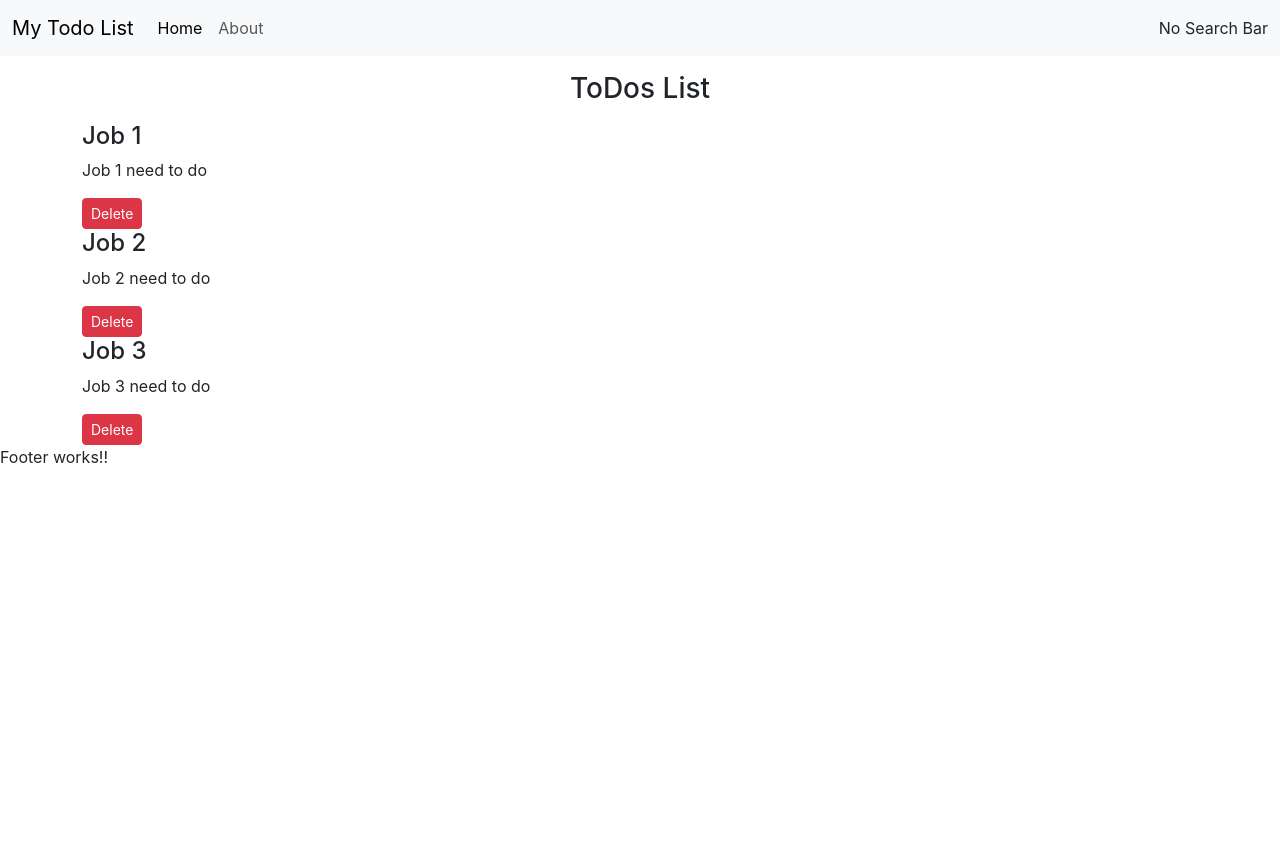
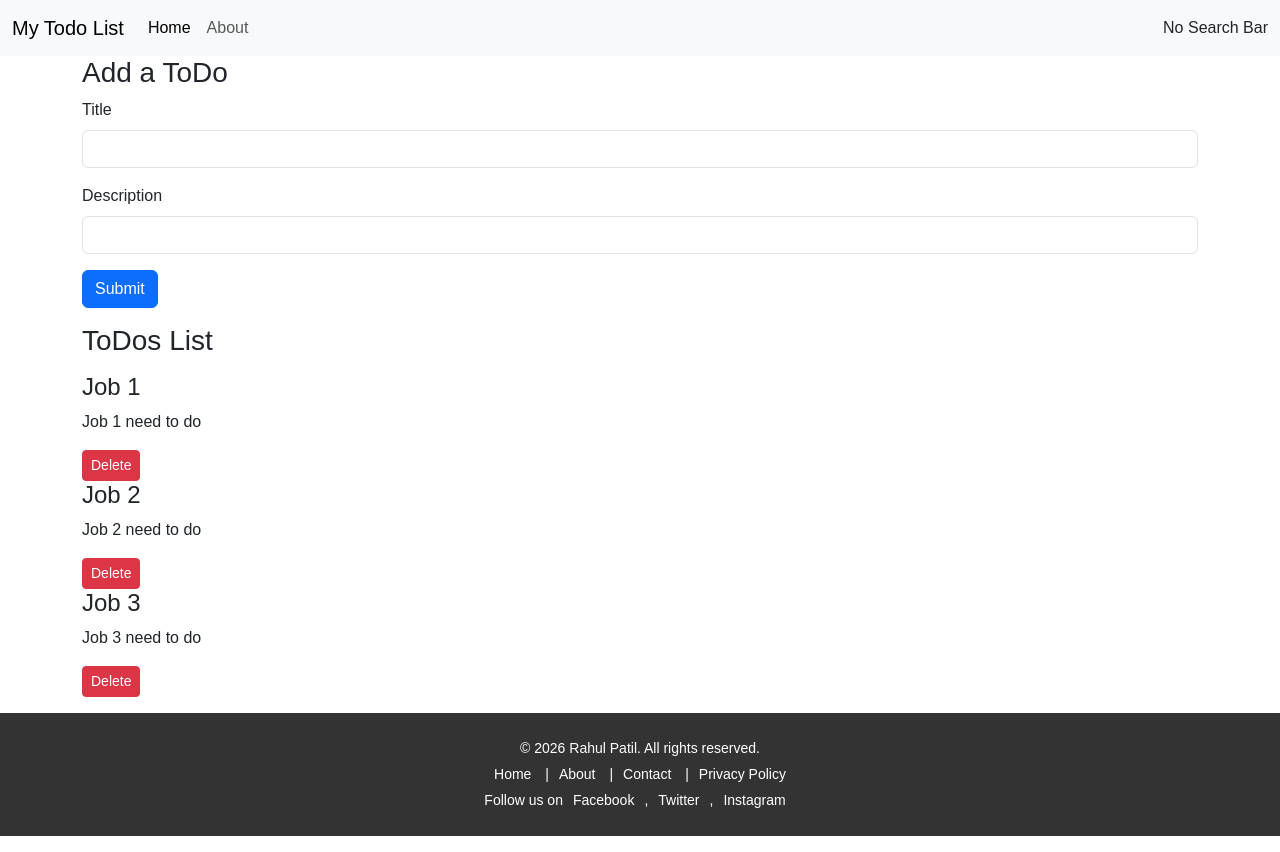
Before and after one commit to RahulPatil0707/ToDoList, a React (Create React App) app: page / in a window 1280 px wide. Before the commit the page ends 800 px from the top, so only its background shows below. Built offline with nearby package versions, Linux system fonts and the light colour scheme.

Commit message:
Added footer componenet and working on Addtodo component

```diff
--- a/src/App.js
+++ b/src/App.js
@@ -4,6 +4,7 @@ import  Header from './CustomeComponents/Header';
 import { Todos } from './CustomeComponents/Todos';
 import { Footer } from './CustomeComponents/Footer';
 import { useState } from 'react';
+import { AddToDo } from './CustomeComponents/AddToDo';
 
 function App() {
 const onDelete=(todo)=>{
@@ -13,8 +14,19 @@ setTodos(todos.filter((e)=>{
  return e!==todo;
 
 }))
+};
 
-};
+const addtodo=(title, desc)=>
+{
+  console.log("i am adding todo" ,title, desc)
+  let sr=todos[todos.length-1].sr+1;
+  const mytodo={
+      sr:sr,
+      title:title,
+      desc:desc
+
+  }
+}
 
 const [todos, setTodos] = useState(() =>[
     {
@@ -40,6 +52,7 @@ const [todos, setTodos] = useState(() =>[
   return (
     <>
    <Header title="My Todo List" searchBar={false}></Header>
+   <AddToDo addtodo={addtodo}></AddToDo>
    <Todos todos={todos} onDelete={onDelete}></Todos>
    <Footer></Footer>
    </>
--- /dev/null
+++ b/src/CustomeComponents/AddToDo.js
@@ -0,0 +1,38 @@
+import React, { useState } from 'react'
+
+export const AddToDo = (props) => {
+    const [title, setTitle] = useState("");
+    const [desc, setDesc] = useState("");
+
+    const submit=(e)=>{
+            e.preventDefault();
+            if(!title || !desc)
+            {
+                alert("title and desc can not be empty")
+            }
+            else{
+                props.addtodo(title,desc);
+            }
+        }
+
+
+
+  return (
+
+    <div className='container'>
+        <h3>Add a ToDo</h3>
+        <form onSubmit={submit}>
+            <div className="mb-3">
+                <label htmlFor="title" className="form-label">Title</label>
+                <input type="text" value={title} onChange={(e)=>{setTitle(e.target.value)}} className="form-control" id="title" aria-describedby="emailHelp"/>
+
+            </div>
+            <div className="mb-3">
+                <label htmlFor="description" className="form-label">Description</label>
+                <input type="text" value={desc} onChange={(e)=>{setDesc(e.target.value)}} className="form-control" id="description"/>
+            </div>
+            <button type="submit" className="btn btn-primary">Submit</button>
+        </form>
+    </div>
+  )
+}
--- /dev/null
+++ b/src/CustomeComponents/Footer.css
@@ -0,0 +1,26 @@
+    body {
+      margin: 0;
+      font-family: Arial, sans-serif;
+    }
+
+    .footer {
+      background-color: #333;
+      color: #fff;
+      padding: 20px 0;
+      text-align: center;
+    }
+
+    .footer a {
+      color: #fff;
+      margin: 0 10px;
+      text-decoration: none;
+    }
+
+    .footer a:hover {
+      text-decoration: underline;
+    }
+
+    .footer p {
+      margin: 5px 0;
+      font-size: 14px;
+    }
--- a/src/CustomeComponents/Footer.js
+++ b/src/CustomeComponents/Footer.js
@@ -1,7 +1,23 @@
 import React from 'react'
+import './Footer.css'
 
 export const Footer = () => {
   return (
-    <div>Footer works!!</div>
+
+    <footer className="footer my-3">
+    <p>&copy; 2026 Rahul Patil. All rights reserved.</p>
+    <p>
+      <a href="#">Home</a> |
+      <a href="#">About</a> |
+      <a href="#">Contact</a> |
+      <a href="#">Privacy Policy</a>
+    </p>
+    <p>Follow us on
+      <a href="#">Facebook</a>,
+      <a href="#">Twitter</a>,
+      <a href="#">Instagram</a>
+    </p>
+  </footer>
+
   )
 }
--- a/src/CustomeComponents/Todos.js
+++ b/src/CustomeComponents/Todos.js
@@ -5,7 +5,7 @@ export const Todos = (props) => {
   return (
     <>
     <div className='container'>
-        <h3 className='text-center my-3'>ToDos List</h3>
+        <h3 className='my-3'>ToDos List</h3>
         {props.todos.length===0?"No Todos to display":
         props.todos.map((todo)=>{
             return  <TodoItem todoo={todo} key={todo.sr} onDelete={props.onDelete}></TodoItem>
```
